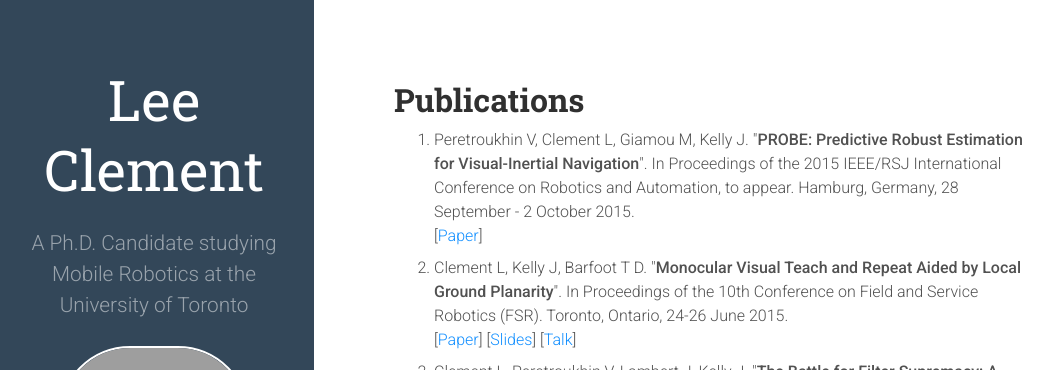
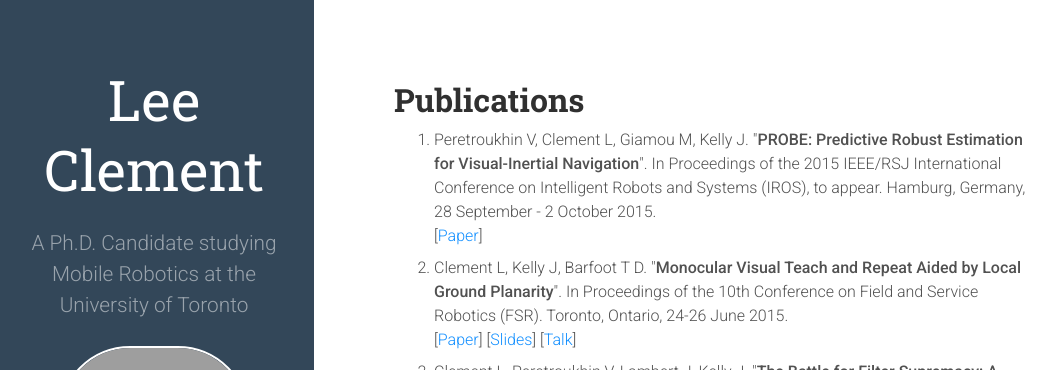
Before and after one commit to leeclemnet/leeclemnet.github.io, a Jekyll site: the page built from publications.md, in a window 1280 px wide and 1008 px high. Shown: the top 370 px of the window, without its empty margins (6-1067 px from the left). Built offline with Jekyll 4.4.1, drawn with Linux system fonts in a browser that asks for light colours; nearby versions of some CDN libraries; Markdown is read by kramdown in place of the engine named in the settings.

Commit message:
Fixed error in PROBE citation.

```diff
--- a/publications.md
+++ b/publications.md
@@ -8,7 +8,7 @@ sitemap:
 
 <div class="pub-list"> <ol>
 
-<li> Peretroukhin V, Clement L, Giamou M, Kelly J. "<b>PROBE: Predictive Robust Estimation for Visual-Inertial Navigation</b>". In Proceedings of the 2015 IEEE/RSJ International Conference on Robotics and Automation, to appear. Hamburg, Germany, 28 September - 2 October 2015.<br/>
+<li> Peretroukhin V, Clement L, Giamou M, Kelly J. "<b>PROBE: Predictive Robust Estimation for Visual-Inertial Navigation</b>". In Proceedings of the 2015 IEEE/RSJ International Conference on Intelligent Robots and Systems (IROS), to appear. Hamburg, Germany, 28 September - 2 October 2015.<br/>
   [<a href="{{ site.url }}/assets/docs/iros2015_PROBE_paper.pdf">Paper</a>]
 </li>
 
```
